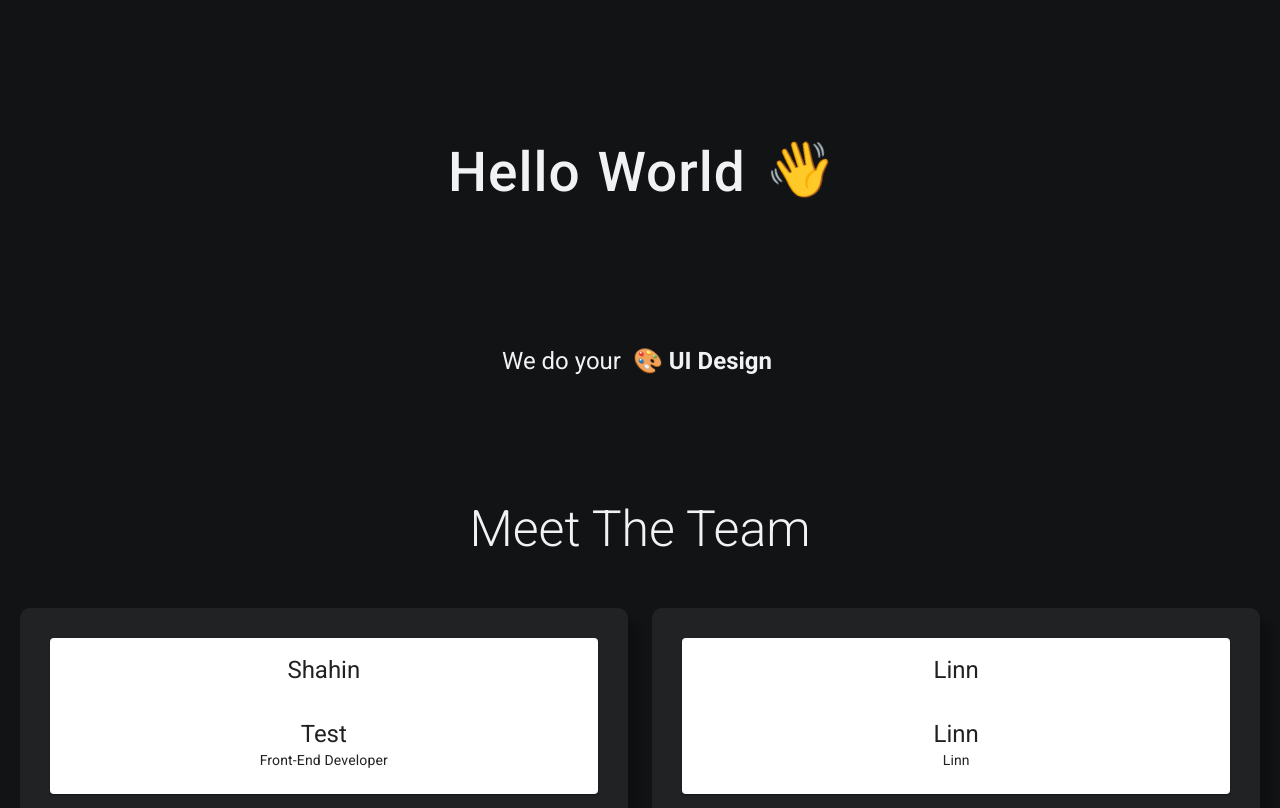
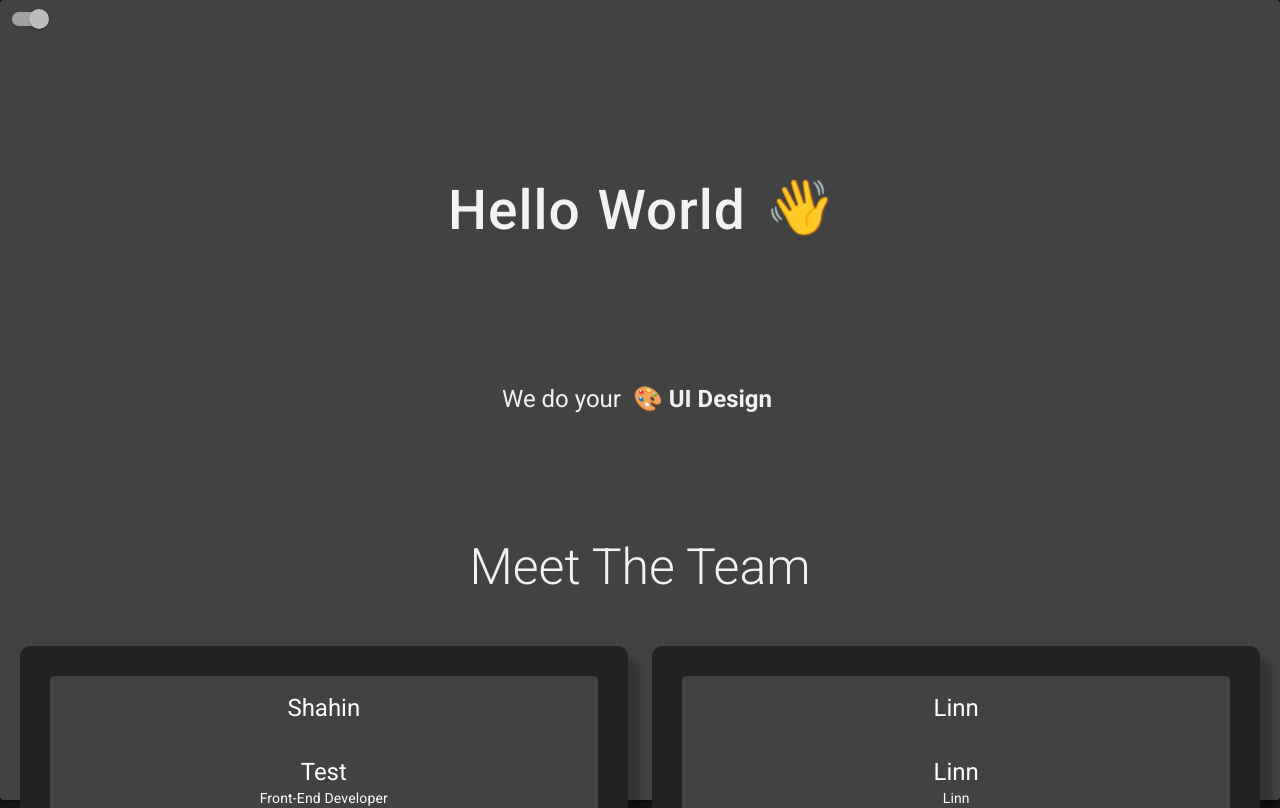
Before and after one commit to Projektarebete-grupp-2/Portfolio, a React (Create React App) app: page / in a window 1280 px wide. Shown: the top 808 px of the page. Built offline with nearby package versions, Linux system fonts and the light colour scheme.

Commit message:
light/dark mode switch not finnished

```diff
--- a/src/App.tsx
+++ b/src/App.tsx
@@ -8,13 +8,11 @@ import SimplePortal from './components/portal';
 import './App.css';
 
 
+
 function App() {
   return (
     <Fragment>
       <Main />
-
-        <SimplePortal></SimplePortal>
-      <Footer></Footer>
     </Fragment>
   );
 
--- a/src/components/footer.tsx
+++ b/src/components/footer.tsx
@@ -37,7 +37,7 @@ const mainFooter: CSSProperties = {
     width: '100vw',
     height: '15vh',
     /* backgroundColor: 'green', */
-    backgroundColor: '#282c34',
+
     color: 'white',
 
 
--- a/src/components/main.tsx
+++ b/src/components/main.tsx
@@ -1,15 +1,37 @@
-import React from "react";
+import React, { useState } from "react";
 import HelloWorld from './HelloWorld'
 import Skills from './Skills';
 import Team from './Team'
 import  About  from "./About";
+import SimplePortal from './portal';
+import Footer from './footer';
+import { createMuiTheme, ThemeProvider } from '@material-ui/core/styles';
+import { Button, Grid, Paper, Switch, Typography } from '@material-ui/core';
+
 
 function Main() {
-  return <div className="root">
-    <HelloWorld />
-    <Team />
-    <Skills />
-    <About />
-    </div>;
+   const [darkMode, setDarkMode] = useState(true);
+    const theme = createMuiTheme({
+        palette: {
+            type: darkMode ? 'dark' : 'light',
+        },
+    });
+
+
+  return (
+    <ThemeProvider theme={theme}>
+    <Paper style={{height: '100vh'}}>
+     <Grid container direction='column'>
+           <Switch checked={darkMode} color="default" onChange={() => setDarkMode(!darkMode)}></Switch>
+           <HelloWorld />
+           <Team />
+           <Skills />
+           <About />
+           <SimplePortal></SimplePortal>
+           <Footer></Footer>
+     </Grid>
+    </Paper>
+</ThemeProvider>
+  );
 }
 export default Main;
--- /dev/null
+++ b/src/components/theme.tsx
@@ -0,0 +1,36 @@
+import React , { useState }from 'react'
+
+import { createMuiTheme, ThemeProvider } from '@material-ui/core/styles';
+import { Button, Grid, Paper, Switch, Typography } from '@material-ui/core';
+import { pink } from '@material-ui/core/colors';
+
+export default function Theme() {
+
+    const [darkMode, setDarkMode] = useState(true);
+    const darkTheme = createMuiTheme({
+        palette: {
+            type: 'dark',
+        },
+    });
+    const lightTheme = createMuiTheme({
+        palette: {
+            primary: {
+              main: '#00796b',
+            },
+
+          },
+    });
+
+
+
+    return (
+        <ThemeProvider theme={darkMode ? lightTheme : darkTheme}>
+        <Paper className="root" style={{height: '100vh'}}>
+         <Grid container direction='column'>
+             <Typography variant='h4'>Change Theme</Typography>
+               <Switch checked={darkMode} onChange={() => setDarkMode(!darkMode)} color="default"></Switch>
+            </Grid>
+           </Paper>
+       </ThemeProvider>
+    )
+}
--- a/src/style/SkillCard.css
+++ b/src/style/SkillCard.css
@@ -12,7 +12,6 @@
 }
 .skill-card-main:hover {
   box-shadow: 0 4px 8px rgba(38, 38, 38, 0.2);
-
 }
 .skill-icon {
   font-size: 40px;
@@ -23,7 +22,6 @@
   font-size: 22px;
 }
 
-
 @media screen and (max-width: 1380px) {
   .skill-icon {
     font-size: 35px;
```
Lines whose indentation alone changed are shown as unchanged.
